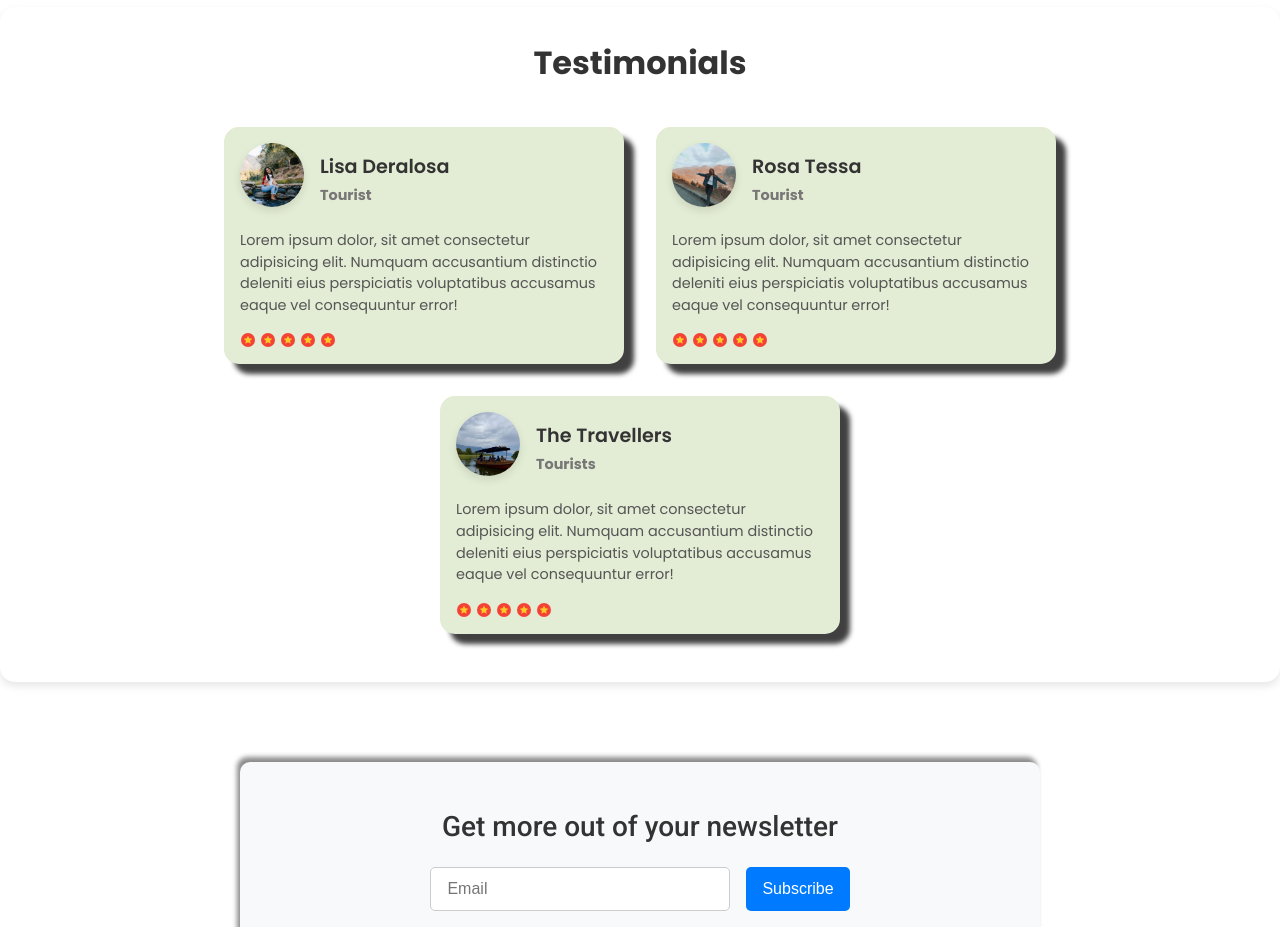
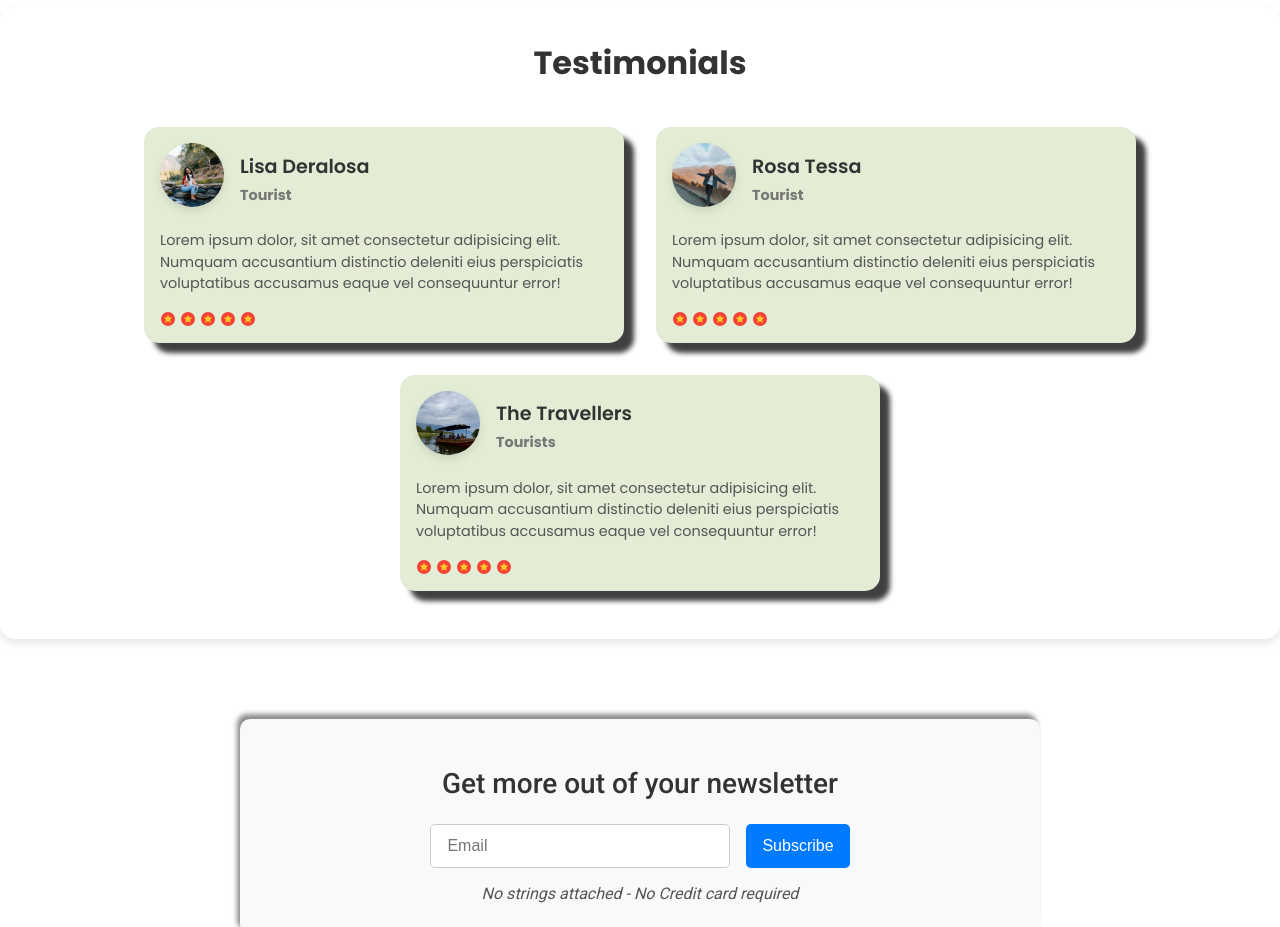
Before and after one commit to KATAMII/Zaph-Tours, a React (Vite) app: page / in a window 1280 px wide. Shown: the part 3080-4007 px from the top of the page. Built offline with nearby package versions, Linux system fonts and the light colour scheme; a web font is replaced by a local one.

Commit message:
correct testimonials

```diff
--- a/src/Pages/Home/Testimonials.css
+++ b/src/Pages/Home/Testimonials.css
@@ -32,7 +32,7 @@
     border-radius: 15px;
     padding: 1rem;
     box-shadow: 0 4px 8px rgba(0, 0, 0, 0.1);
-    max-width: 400px;
+
     margin: 1rem;
     box-shadow: 10px 10px 5px 0px rgba(0,0,0,0.75);
 -webkit-box-shadow: 10px 10px 5px 0px rgba(0,0,0,0.75);
```
